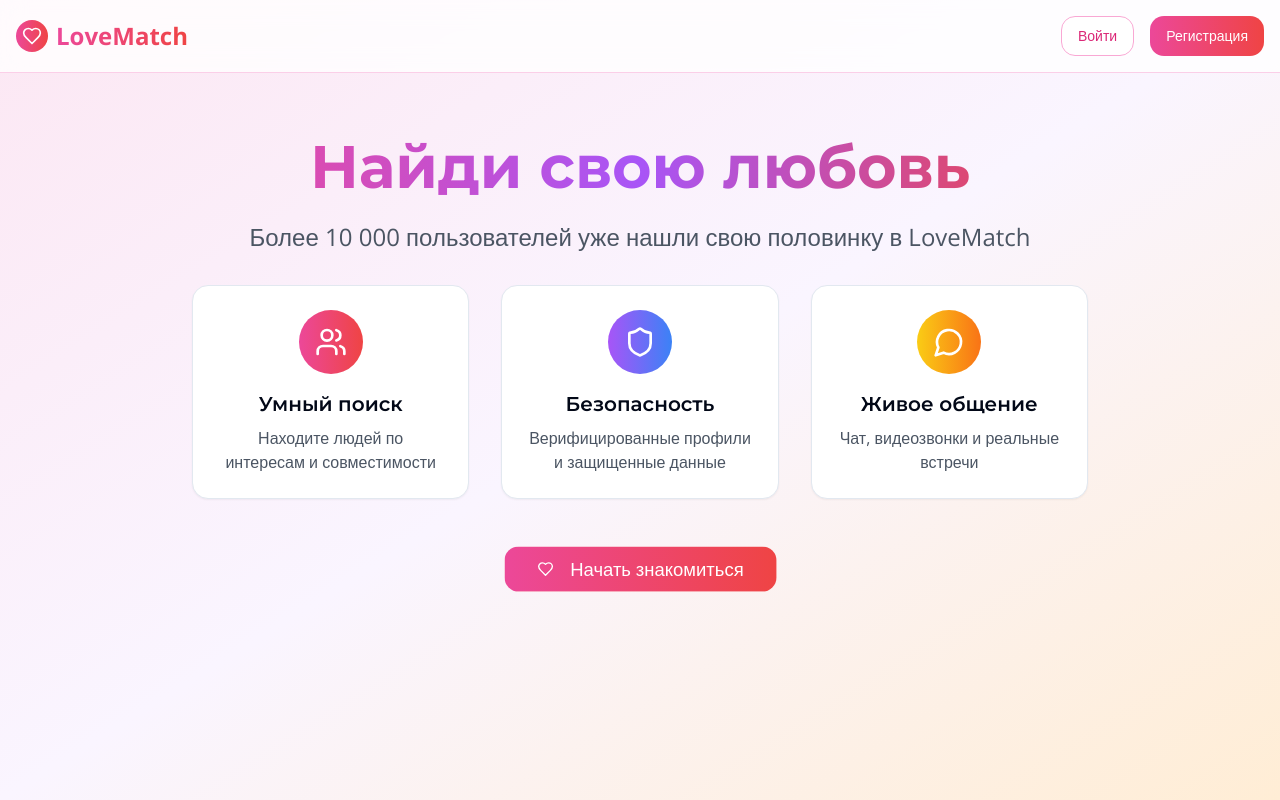
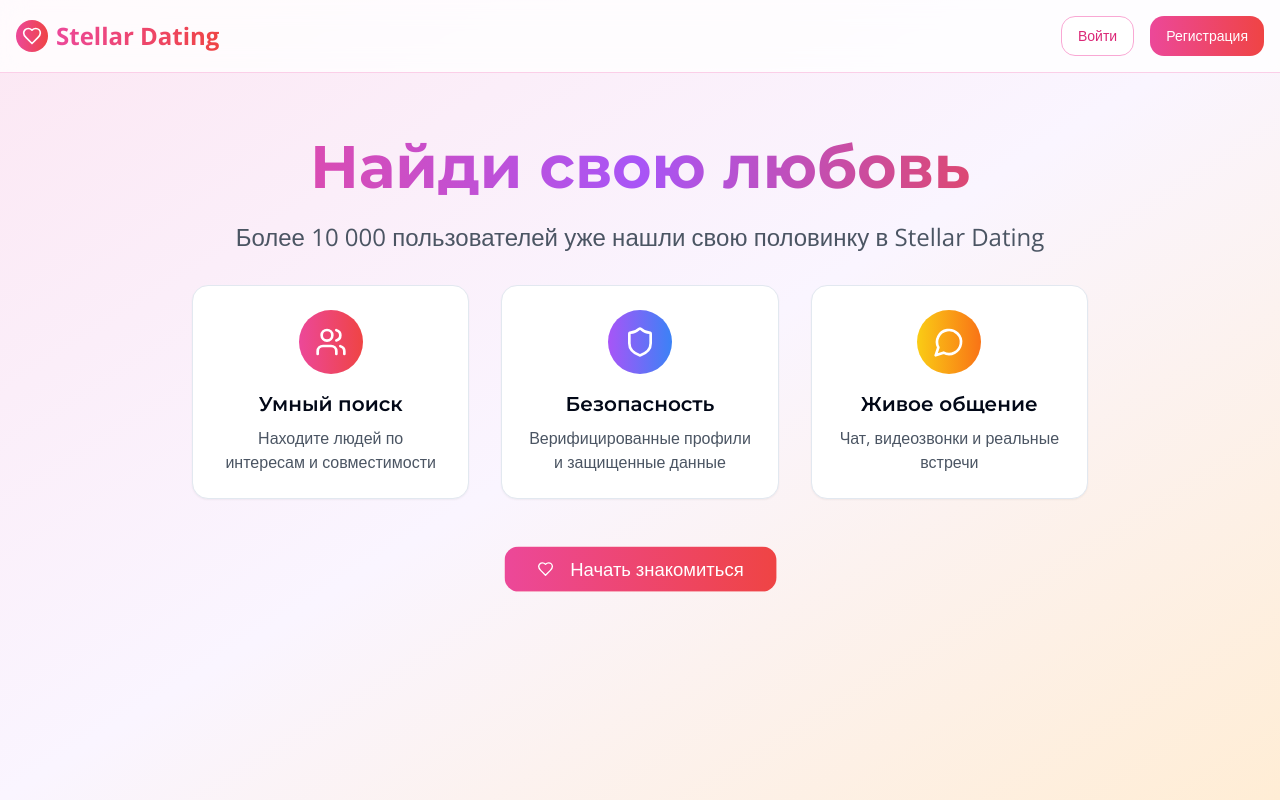
Before and after one commit to pr-poehali-dev/tinder-clone-project, a React (Vite) app: page / in a window 1280 px wide. Built offline with nearby package versions, Linux system fonts and the light colour scheme.

Commit message:
Замена LoveMatch на Stellar Dating

```diff
--- a/src/components/AuthModal.tsx
+++ b/src/components/AuthModal.tsx
@@ -65,7 +65,7 @@ export default function AuthModal({ isOpen, onClose, onLogin }: AuthModalProps)
           <div className="w-16 h-16 bg-white/20 rounded-full flex items-center justify-center mx-auto mb-4">
             <Icon name="Heart" size={32} />
           </div>
-          <h2 className="text-2xl font-bold mb-2">Добро пожаловать в LoveMatch!</h2>
+          <h2 className="text-2xl font-bold mb-2">Добро пожаловать в Stellar Dating!</h2>
           <p className="text-pink-100">Найдите свою половинку уже сегодня</p>
         </div>
 
--- a/src/components/LandingPage.tsx
+++ b/src/components/LandingPage.tsx
@@ -18,7 +18,7 @@ export default function LandingPage({ onShowAuth }: LandingPageProps) {
               <Icon name="Heart" size={20} className="text-white" />
             </div>
             <span className="text-2xl font-bold bg-gradient-to-r from-pink-500 to-red-500 bg-clip-text text-transparent">
-              LoveMatch
+              Stellar Dating
             </span>
           </div>
 
@@ -47,7 +47,7 @@ export default function LandingPage({ onShowAuth }: LandingPageProps) {
             Найди свою любовь
           </h1>
           <p className="text-2xl text-gray-600 mb-8">
-            Более 10 000 пользователей уже нашли свою половинку в LoveMatch
+            Более 10 000 пользователей уже нашли свою половинку в Stellar Dating
           </p>
 
           <div className="grid md:grid-cols-3 gap-8 mb-12">
--- a/src/components/PremiumTab.tsx
+++ b/src/components/PremiumTab.tsx
@@ -12,7 +12,7 @@ export default function PremiumTab({ user }: PremiumTabProps) {
     <div className="space-y-6">
       <div className="text-center animate-fade-in">
         <h2 className="text-3xl font-bold mb-4 bg-gradient-to-r from-yellow-400 to-orange-500 bg-clip-text text-transparent">
-          LoveMatch Premium
+          Stellar Dating Premium
         </h2>
         <p className="text-gray-600">Получите максимум от знакомств</p>
       </div>
--- a/src/pages/Index.tsx
+++ b/src/pages/Index.tsx
@@ -159,7 +159,7 @@ export default function Index() {
               <Icon name="Heart" size={20} className="text-white" />
             </div>
             <span className="text-2xl font-bold bg-gradient-to-r from-pink-500 to-red-500 bg-clip-text text-transparent">
-              LoveMatch
+              Stellar Dating
             </span>
           </div>
 
```
